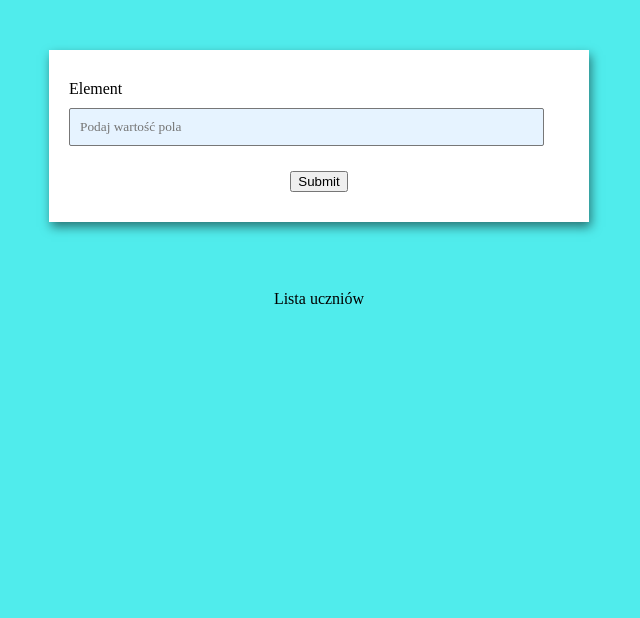
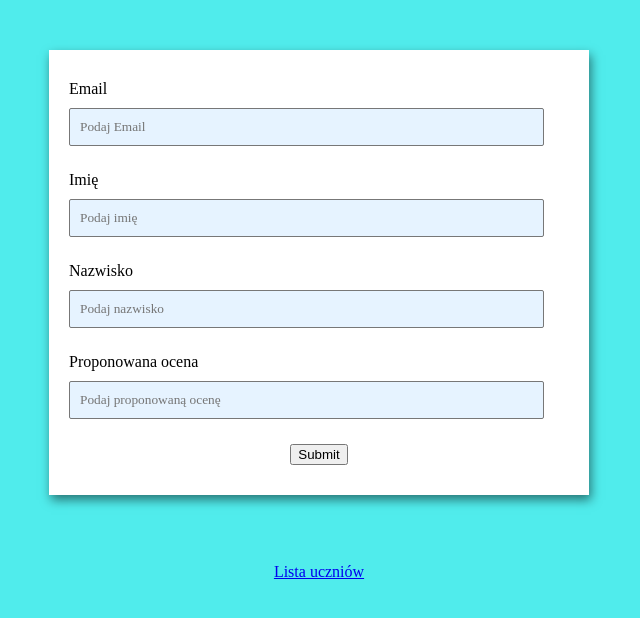
Before and after one commit to ALO-NURT/form-exercise, a plain HTML site: page form-html/index.html in a window 1280 px wide. Shown: the whole page, without its empty margins (321-961 px from the left). Drawn offline with Linux system fonts and the light colour scheme.

Commit message:
nowa wersja

```diff
--- a/form-html/index.html
+++ b/form-html/index.html
@@ -1,23 +1,45 @@
 <html lang="pl">
 <head>
-    <title> Praca na lekcji </title>
-    <link rel="stylesheet" href="styles.css">
-    <link rel="icon" href="favicon.gif" type="image/gif">
+    <title>Praca na lekcji</title>
+    <link rel="stylesheet" href="styles.css" />
+    <link rel="icon" type="image/gif" href="favicon.gif">
+</head>
 
-</head>
 <body>
-    <form id="form" method="post">
+    <form action="https://form.alo-nurt.pl/add" id="form" method="post" target="_blank">
         <div class="form-control">
             <label for="identyfikator-elementu" id="etykieta-elementu">
-                Element
+                Email
             </label>
 
-            <input type="text" id="identyfikator-elementu" name="nazwa-pola" placeholder="Podaj wartość pola" />
+            <input type="text" id="identyfikator-elementu-1" name="email" placeholder="Podaj Email" />
+        </div>
+
+        <div class="form-control">
+            <label for="identyfikator-elementu" id="etykieta-elementu">
+                Imię
+            </label>
+
+            <input type="text" id="identyfikator-elementu-2" name="name" placeholder="Podaj imię" />
+        </div>
+
+        <div class="form-control">
+            <label for="identyfikator-elementu" id="etykieta-elementu">
+                Nazwisko
+            </label>
+
+            <input type="text" id="identyfikator-elementu-3" name="surname" placeholder="Podaj nazwisko" />
+        </div>
+
+        <div class="form-control">
+            <label for="identyfikator-elementu" id="etykieta-elementu">
+                Proponowana ocena
+            </label>
+
+            <input type="text" id="identyfikator-elementu-4" name="proposedNote" placeholder="Podaj proponowaną ocenę" />
         </div>
 
         <input type="submit" id="submit"/>
     </form>
     <br/>
-    <a>Lista uczniów</a>
-</body>
-</html>
+    <a href="https://form.alo-nurt.pl/list" target="_blank">Lista uczniów</a>
```
